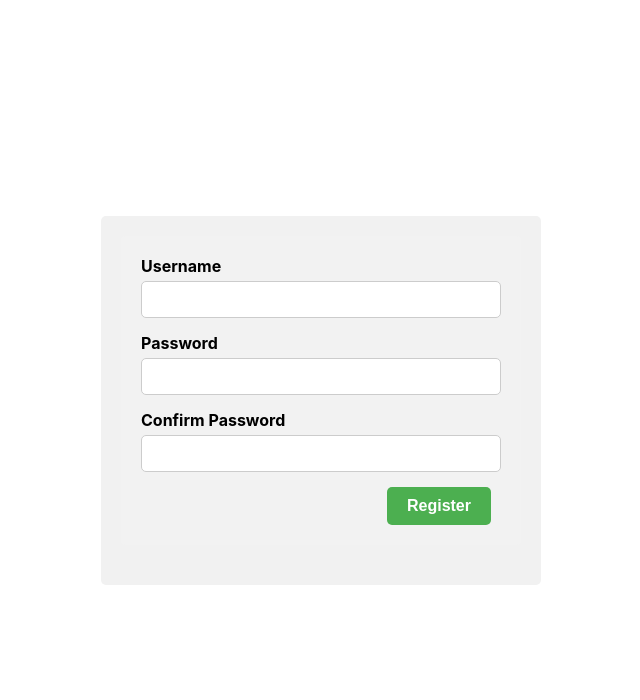
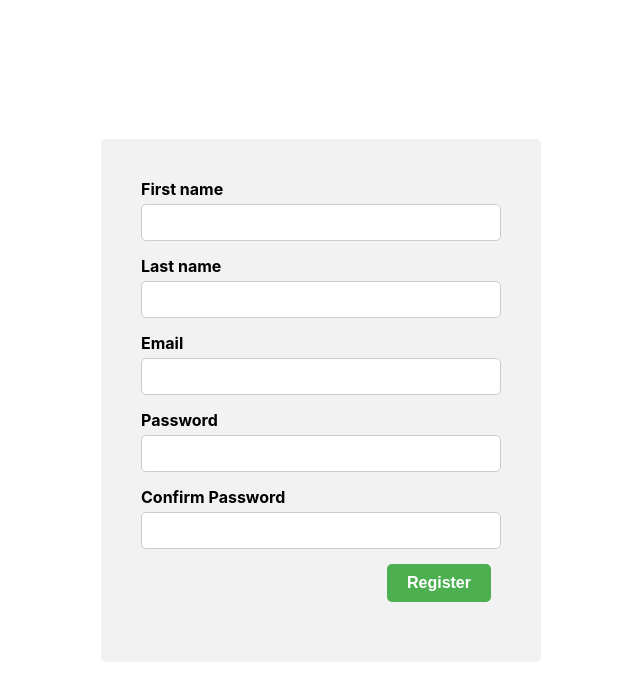
Before and after one commit to kgds-dev/react-reviewers, a React (Create React App) app: page / in a window 1280 px wide. Both pictures are taken after a click on the button "Sign Up". Shown: the top 700 px of the page, without its empty margins (319-959 px from the left). Built offline with nearby package versions, Linux system fonts and the light colour scheme; no server answers.

Commit message:
Connected react registration uI into signup endpoint on express

```diff
--- a/src/login/login.form.jsx
+++ b/src/login/login.form.jsx
@@ -17,8 +17,6 @@ function LoginForm({ userData }) {
 
     const handleSubmit = event => {
         event.preventDefault();
-        console.log(userData);
-
         const { email, password } = event.target.elements;
 
         const response = userData.find(user => user.email === email.value);
@@ -50,10 +48,9 @@ function LoginForm({ userData }) {
     };
 
     const handleSignUp = (formData) => {
-        console.log('Sign-up form data:', formData);
+        console.log(formData);
         setShowSignUpForm(false);
         userData.push(formData);
-        console.log(userData);
     };
 
     return (
--- a/src/signup/signup.jsx
+++ b/src/signup/signup.jsx
@@ -1,18 +1,15 @@
+import apiService from '../api-service/apiService';
 import './signup.css';
-import React, { useState } from 'react';
+import React, { useEffect, useState } from 'react';
 
 const SignupForm = ({ handleSignUp }) => {
-  const errorMessages = {
-    userName: 'username is not valid',
-    password: 'password is not valid',
-    confirmPassword: 'passwords does not match'
-  };
-
   const [errors, setErrors] = useState({});
   const [formData, setFormData] = useState({
-    username: '',
+    email: '',
     password: '',
-    confirmPassword: ''
+    confirmPassword: '',
+    firstName: '',
+    lastName: ''
   });
 
   const handleChange = event => {
@@ -23,18 +20,18 @@ const SignupForm = ({ handleSignUp }) => {
   const handleSubmit = event => {
     event.preventDefault();
 
-    const { username, password, confirmPassword } = formData;
+    apiService.post('/users/signup', formData)
+      .then(response => {
+        if (!response.data.status) {
+          return setErrors({ name: response.data.errorName, message: response.data.message });
+        }
+      })
+      .catch(error => {
+        console.error('Error:', error);
+      })
 
-    if (password !== confirmPassword) {
-      setErrors({ name: 'confirmPassword', message: errorMessages.confirmPassword });
-    } else if (!password) {
-      setErrors({ name: 'password', message: errorMessages.password });
-    } else if (!username) {
-      setErrors({ name: 'username', message: errorMessages.userName });
-    } else {
       handleSignUp(formData);
-      setErrors({});
-    }
+      setErrors({})
   }
 
   const errorHandler = (name) => {
@@ -45,15 +42,34 @@ const SignupForm = ({ handleSignUp }) => {
     <div className="form">
       <form onSubmit={handleSubmit}>
         <div className="input-container">
-          <label>Username</label>
+          <label>First name</label>
           <input
             type="text"
-            name="username"
-            value={formData.username}
+            name="firstName"
+            value={formData.firstName}
             onChange={handleChange}
-            required
           />
-          {errorHandler("username")}
+          {errorHandler("firstName")}
+        </div>
+        <div className="input-container">
+          <label>Last name</label>
+          <input
+            type="text"
+            name="lastName"
+            value={formData.lastName}
+            onChange={handleChange}
+          />
+          {errorHandler("lastName")}
+        </div>
+        <div className="input-container">
+          <label>Email</label>
+          <input
+            type="text"
+            name="email"
+            value={formData.email}
+            onChange={handleChange}
+          />
+          {errorHandler("email")}
         </div>
         <div className="input-container">
           <label>Password</label>
@@ -62,7 +78,6 @@ const SignupForm = ({ handleSignUp }) => {
             name="password"
             value={formData.password}
             onChange={handleChange}
-            required
           />
           {errorHandler("password")}
         </div>
@@ -73,7 +88,6 @@ const SignupForm = ({ handleSignUp }) => {
             name="confirmPassword"
             value={formData.confirmPassword}
             onChange={handleChange}
-            required
           />
           {errorHandler("confirmPassword")}
         </div>
```
